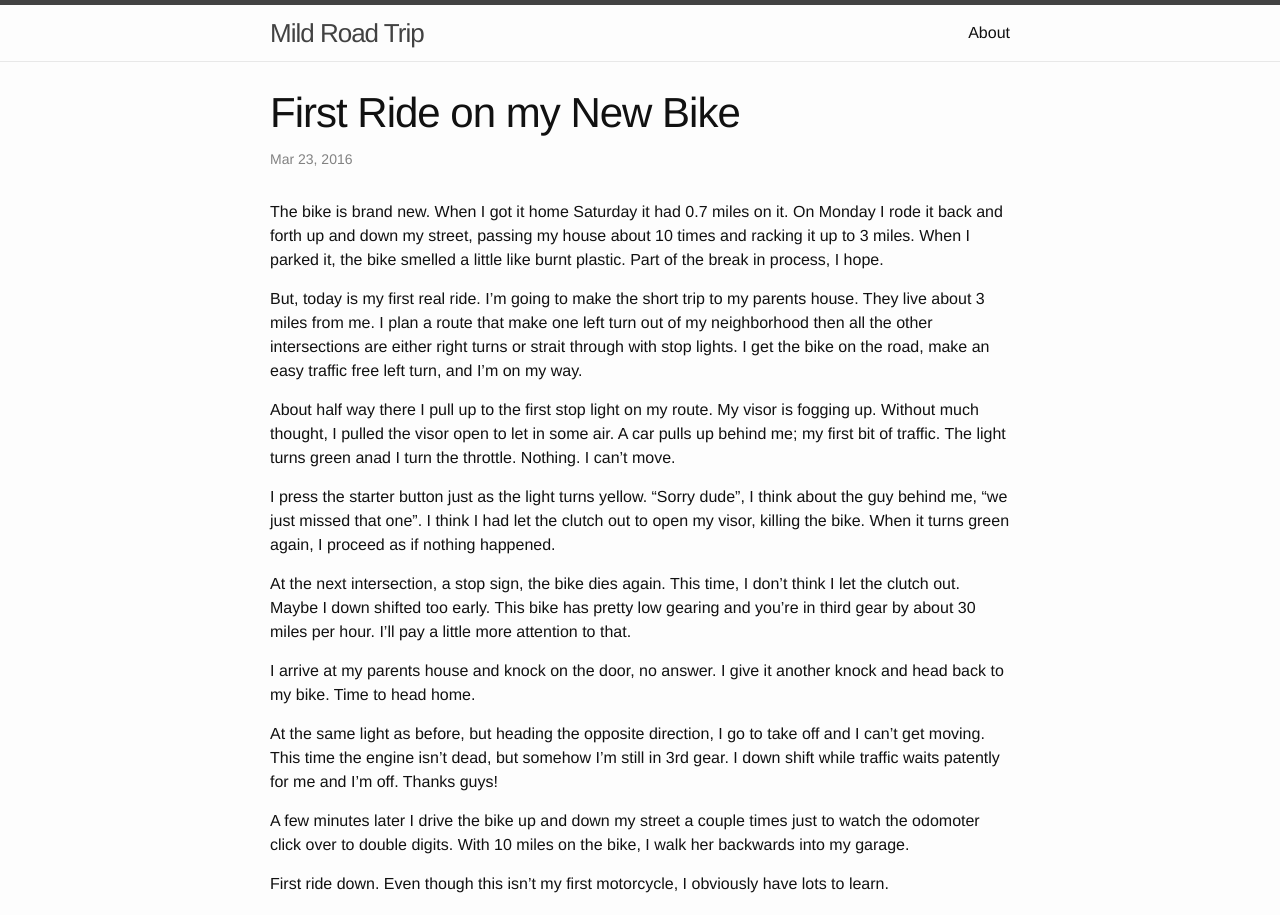
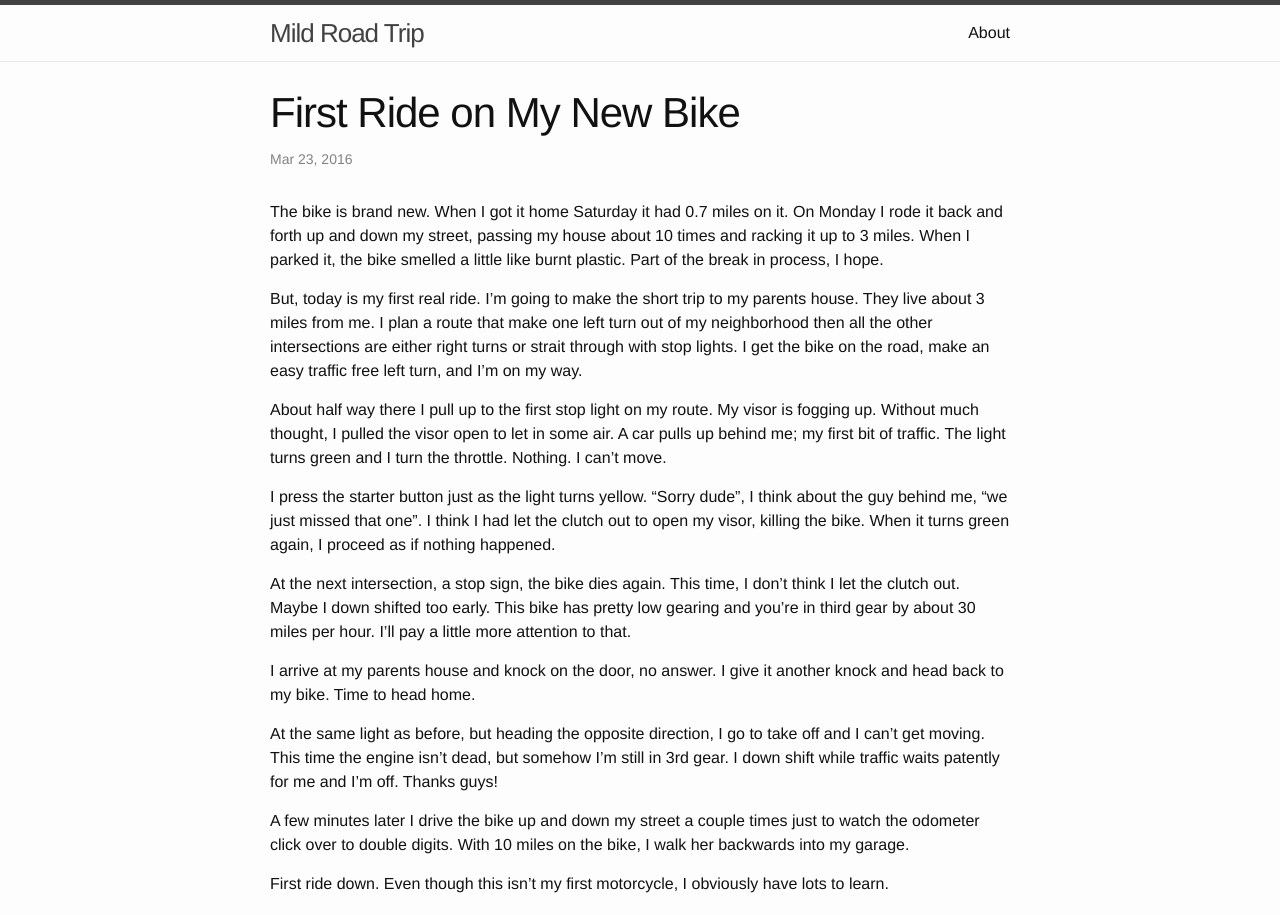
Before and after one commit to codazoda/mildroadtrip, a Jekyll site: the page built from _posts/2016-03-23-first-ride-on-my-new-bike.markdown, in a window 1280 px wide. Shown: the top 915 px of the page. Built offline with Jekyll 4.4.1, drawn with Linux system fonts in a browser that asks for light colours; comment, search, counter and statistics services are not loaded.

Commit message:
fixed spelling errors

```diff
--- a/_posts/2016-03-23-first-ride-on-my-new-bike.markdown
+++ b/_posts/2016-03-23-first-ride-on-my-new-bike.markdown
@@ -1,6 +1,6 @@
 ---
 layout: post
-title:  "First Ride on my New Bike"
+title:  "First Ride on My New Bike"
 date:   2016-03-23
 categories: [journal, motorcycle]
 ---
@@ -9,7 +9,7 @@ The bike is brand new. When I got it home Saturday it had 0.7 miles on it. On Mo
 
 But, today is my first real ride. I'm going to make the short trip to my parents house. They live about 3 miles from me. I plan a route that make one left turn out of my neighborhood then all the other intersections are either right turns or strait through with stop lights. I get the bike on the road, make an easy traffic free left turn, and I'm on my way.
 
-About half way there I pull up to the first stop light on my route. My visor is fogging up. Without much thought, I pulled the visor open to let in some air. A car pulls up behind me; my first bit of traffic. The light turns green anad I turn the throttle. Nothing. I can't move.
+About half way there I pull up to the first stop light on my route. My visor is fogging up. Without much thought, I pulled the visor open to let in some air. A car pulls up behind me; my first bit of traffic. The light turns green and I turn the throttle. Nothing. I can't move.
 
 I press the starter button just as the light turns yellow. "Sorry dude", I think about the guy behind me, "we just missed that one". I think I had let the clutch out to open my visor, killing the bike. When it turns green again, I proceed as if nothing happened.
 
@@ -19,6 +19,6 @@ I arrive at my parents house and knock on the door, no answer. I give it another
 
 At the same light as before, but heading the opposite direction, I go to take off and I can't get moving. This time the engine isn't dead, but somehow I'm still in 3rd gear. I down shift while traffic waits patently for me and I'm off. Thanks guys!
 
-A few minutes later I drive the bike up and down my street a couple times just to watch the odomoter click over to double digits. With 10 miles on the bike, I walk her backwards into my garage.
+A few minutes later I drive the bike up and down my street a couple times just to watch the odometer click over to double digits. With 10 miles on the bike, I walk her backwards into my garage.
 
 First ride down. Even though this isn't my first motorcycle, I obviously have lots to learn.
```
